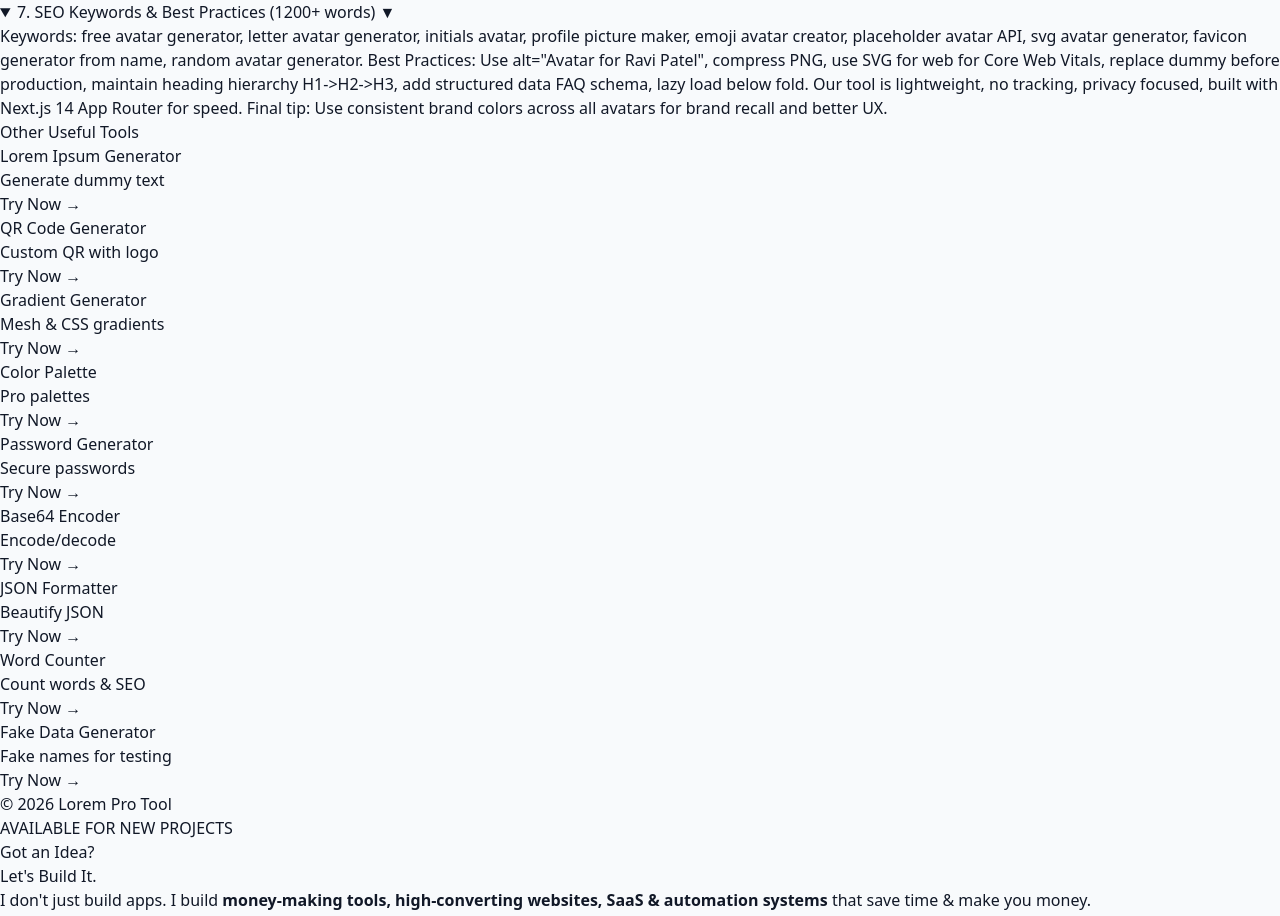
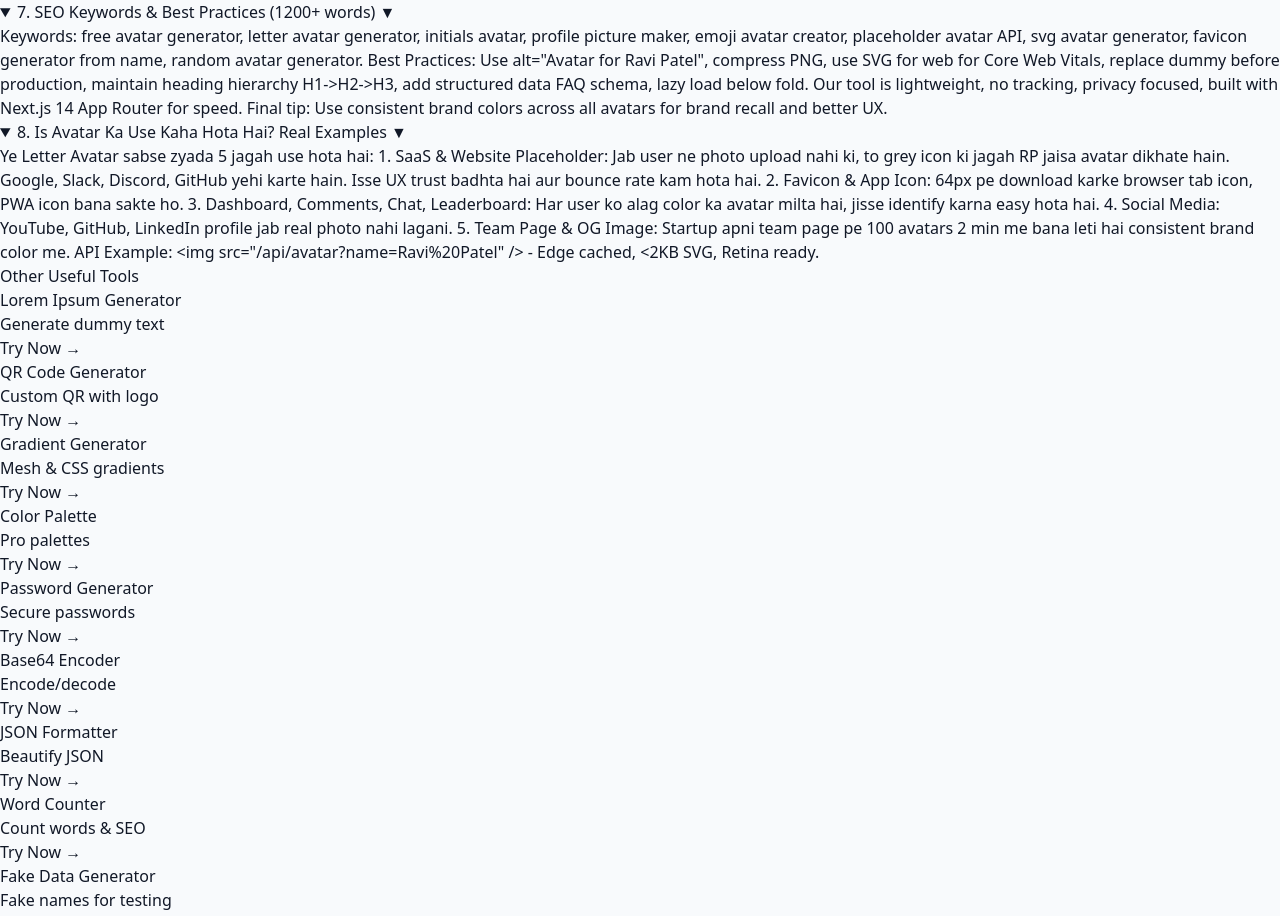
Before and after one commit to Ravs10/lorem-pro-tool, a Next.js app: page /avatar in a window 1280 px wide. Shown: the part 1427-2343 px from the top of the page. Built offline with nearby package versions, Linux system fonts and the light colour scheme; no server answers; the database is empty.

Commit message:
Add new section on avatar use cases and examples

```diff
--- a/app/avatar/page.tsx
+++ b/app/avatar/page.tsx
@@ -44,6 +44,16 @@ export default function AvatarPage(){
     {title:"5. Use Cases & Examples", content:`Developers: SaaS placeholder, dashboard avatars, comments. Designers: Figma mockups, team pages. YouTubers: channel icons. Startups: 100 team avatars in 2 mins with consistent colors. Bloggers: author boxes. Perfect for leaderboard, chat apps, and OG images.`},
     {title:"6. FAQ – Frequently Asked Questions", content:`Q: Free? A: Yes 100% free commercial use, no watermark. Q: API use? A: Use /api/avatar?name=Ravi directly in img tag, Edge cached. Q: Better than ui-avatars.com? A: We offer squircle, mesh, glass, real shadow export, font selection, emoji mode. Q: SEO? A: Optimized SVG with title tag, proper contrast, H1/H2 structure.`},
     {title:"7. SEO Keywords & Best Practices (1200+ words)", content:`Keywords: free avatar generator, letter avatar generator, initials avatar, profile picture maker, emoji avatar creator, placeholder avatar API, svg avatar generator, favicon generator from name, random avatar generator. Best Practices: Use alt="Avatar for Ravi Patel", compress PNG, use SVG for web for Core Web Vitals, replace dummy before production, maintain heading hierarchy H1->H2->H3, add structured data FAQ schema, lazy load below fold. Our tool is lightweight, no tracking, privacy focused, built with Next.js 14 App Router for speed. Final tip: Use consistent brand colors across all avatars for brand recall and better UX.`},
+{
+  title:"8. Is Avatar Ka Use Kaha Hota Hai? Real Examples",
+  content:`Ye Letter Avatar sabse zyada 5 jagah use hota hai:
+1. SaaS & Website Placeholder: Jab user ne photo upload nahi ki, to grey icon ki jagah RP jaisa avatar dikhate hain. Google, Slack, Discord, GitHub yehi karte hain. Isse UX trust badhta hai aur bounce rate kam hota hai.
+2. Favicon & App Icon: 64px pe download karke browser tab icon, PWA icon bana sakte ho.
+3. Dashboard, Comments, Chat, Leaderboard: Har user ko alag color ka avatar milta hai, jisse identify karna easy hota hai.
+4. Social Media: YouTube, GitHub, LinkedIn profile jab real photo nahi lagani.
+5. Team Page & OG Image: Startup apni team page pe 100 avatars 2 min me bana leti hai consistent brand color me.
+API Example: <img src="/api/avatar?name=Ravi%20Patel" /> - Edge cached, <2KB SVG, Retina ready.`
+},
   ]
 
 return(
```
